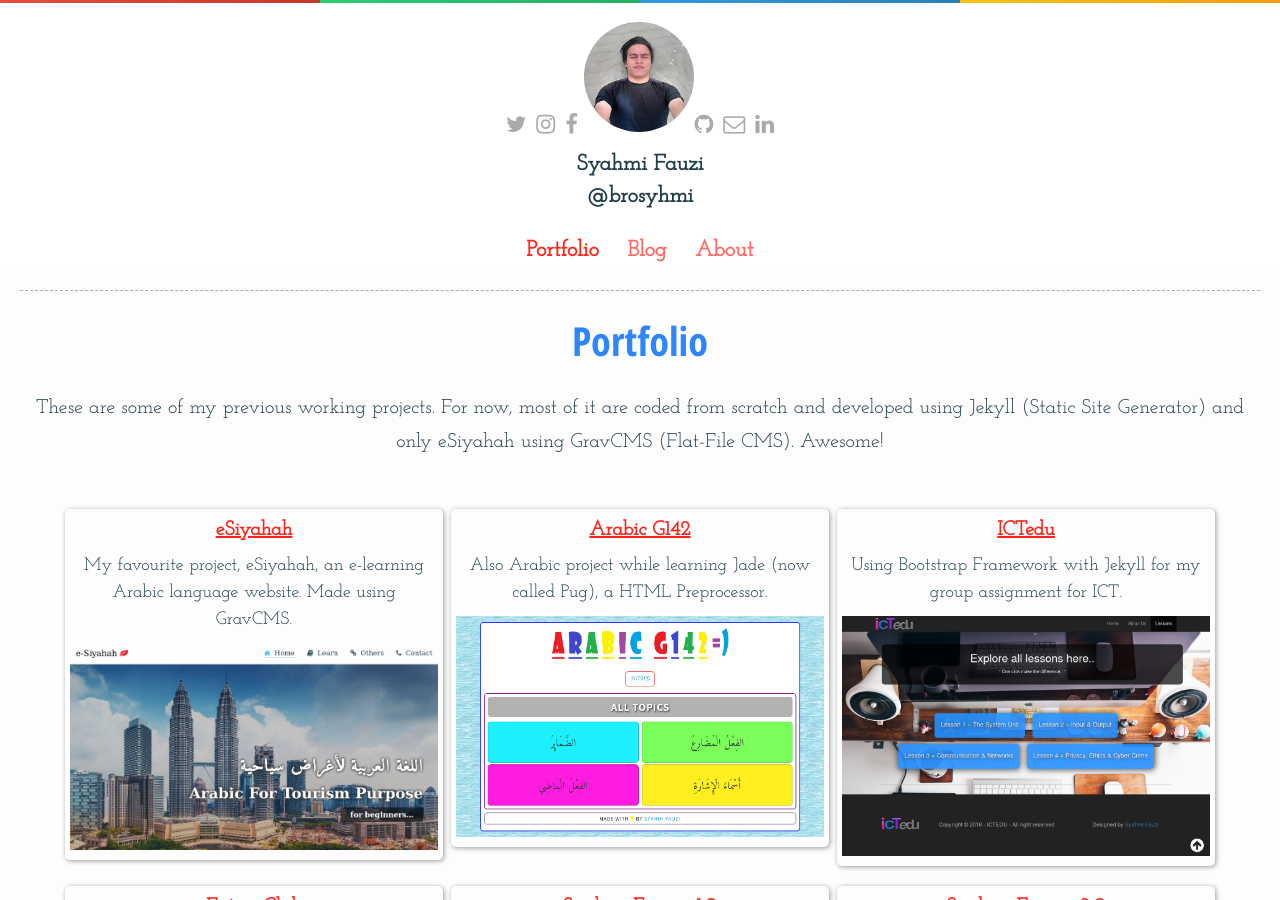
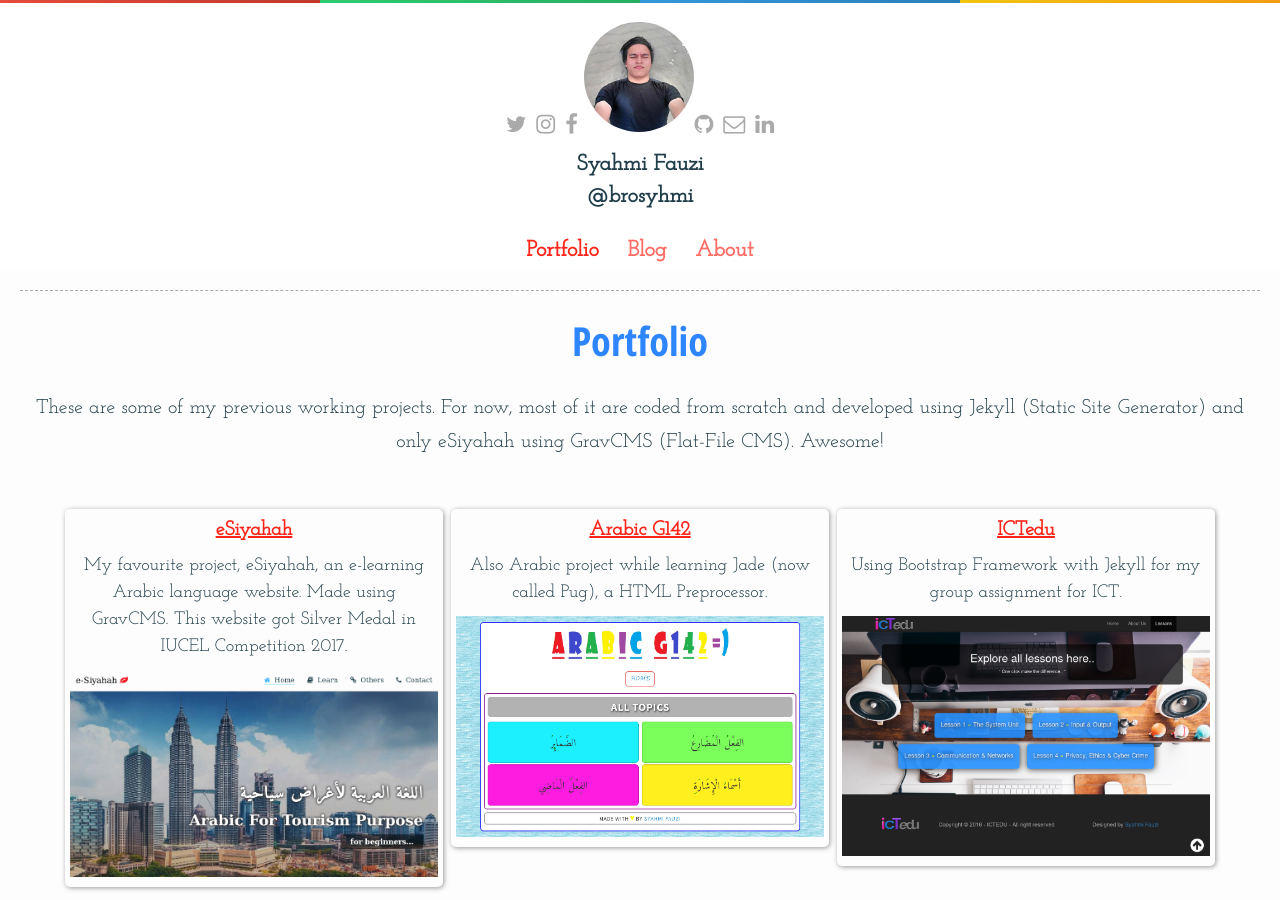
Before and after one commit to syahmifauzi/sfv3, a Jekyll site: the page built from index.html, in a window 1280 px wide and 900 px high. Built offline with Jekyll 4.4.1, drawn with Linux system fonts in a browser that asks for light colours.

Commit message:
edit portfolio

```diff
--- a/_data/projects.yaml
+++ b/_data/projects.yaml
@@ -1,6 +1,6 @@
 -
     title: eSiyahah
-    description: "My favourite project, eSiyahah, an e-learning Arabic language website. Made using GravCMS."
+    description: "My favourite project, eSiyahah, an e-learning Arabic language website. Made using GravCMS. This website got Silver Medal in IUCEL Competition 2017."
     img: esiyahah.png
     url: http://esiyahah.com/
 -
```
